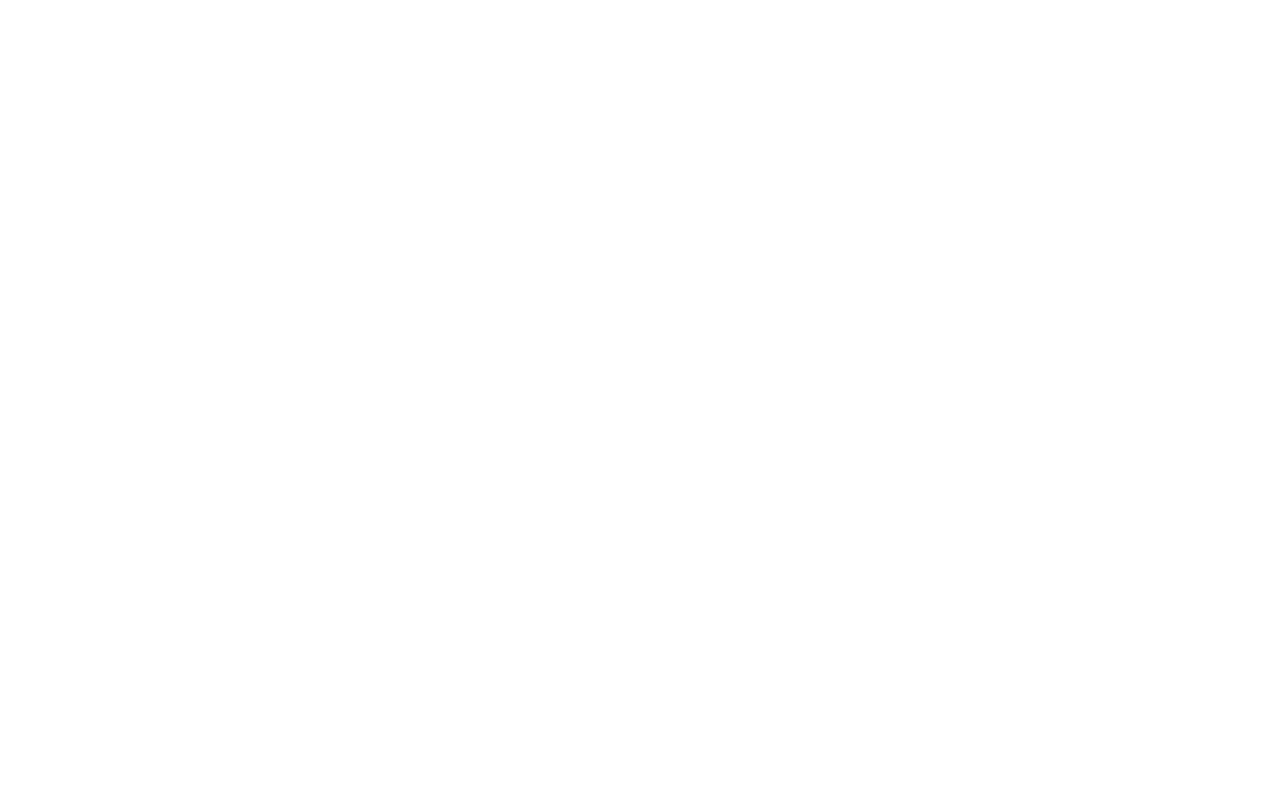
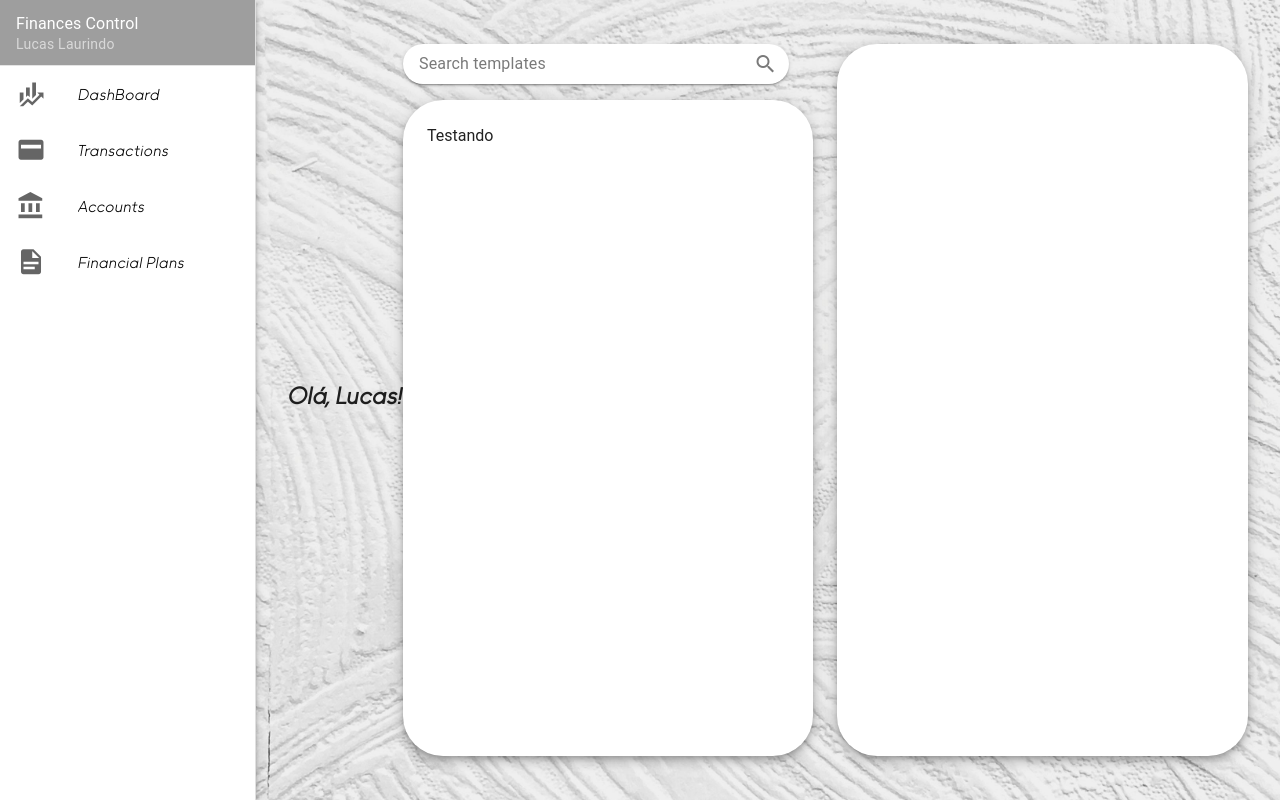
Before and after one commit to lucas1195/Financial-Control-App-WEB, a Nuxt app: page /Accounts in a window 1280 px wide. Before the commit this address had no page. Built offline with nearby package versions, Linux system fonts and the light colour scheme.

Commit message:
Estrutura tela Accounts

```diff
--- /dev/null
+++ b/components/UserAccount.vue
@@ -0,0 +1,5 @@
+<template>
+  <p>Testando</p>
+</template>
+
+<script setup lang="ts"></script>
--- a/layouts/default.vue
+++ b/layouts/default.vue
@@ -99,7 +99,7 @@
   return [
     { text: "DashBoard", icon: "mdi-finance", to: "/" },
     { text: "Transactions", icon: "mdi-credit-card", to: "/Transactions" },
-    { text: "Account", icon: "mdi-bank", to: "/Account" },
+    { text: "Accounts", icon: "mdi-bank", to: "/Accounts" },
     {
       text: "Financial Plans",
       icon: "mdi-file-document",
--- /dev/null
+++ b/pages/Accounts/index.vue
@@ -0,0 +1,11 @@
+<template>
+  <NuxtLayout>
+    <template v-slot:left-sheet>
+      <UserAccount />
+    </template>
+
+    <template v-slot:right-sheet> </template>
+  </NuxtLayout>
+</template>
+
+<script lang="ts" setup></script>
```
